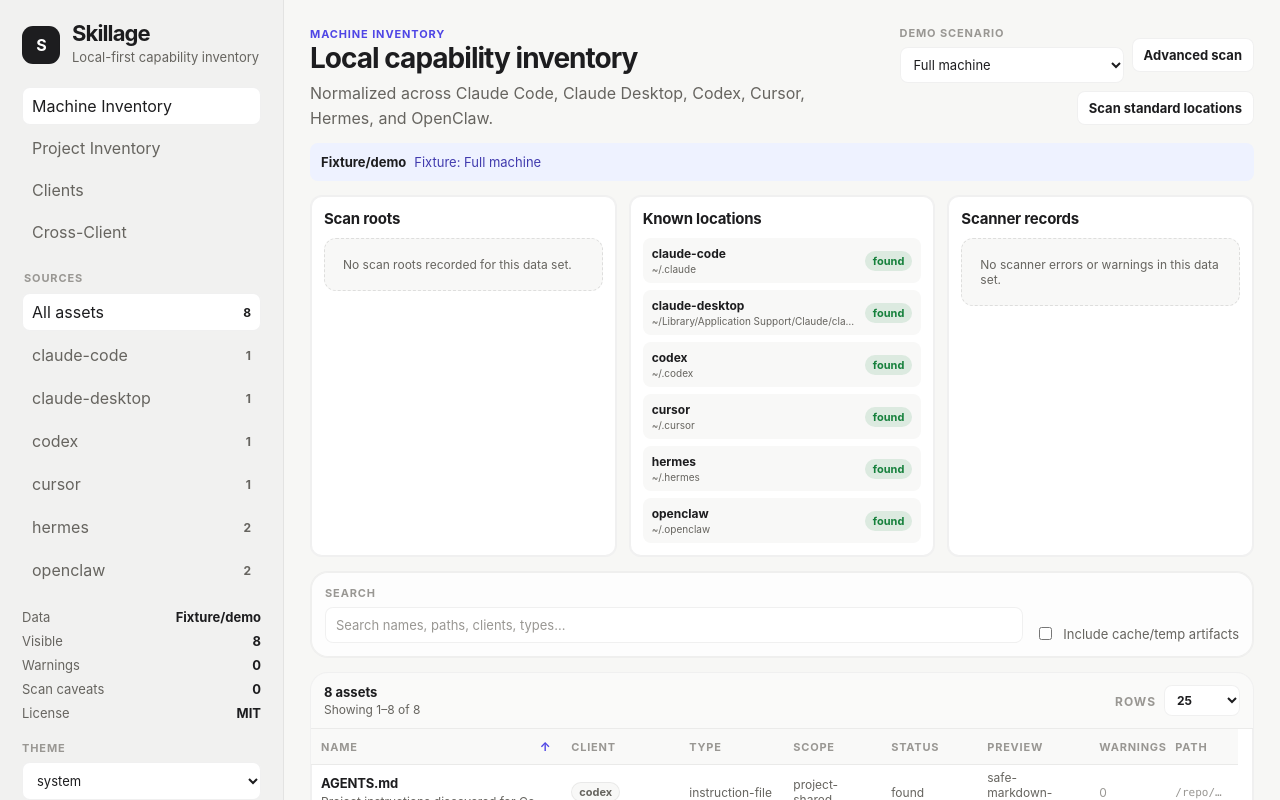
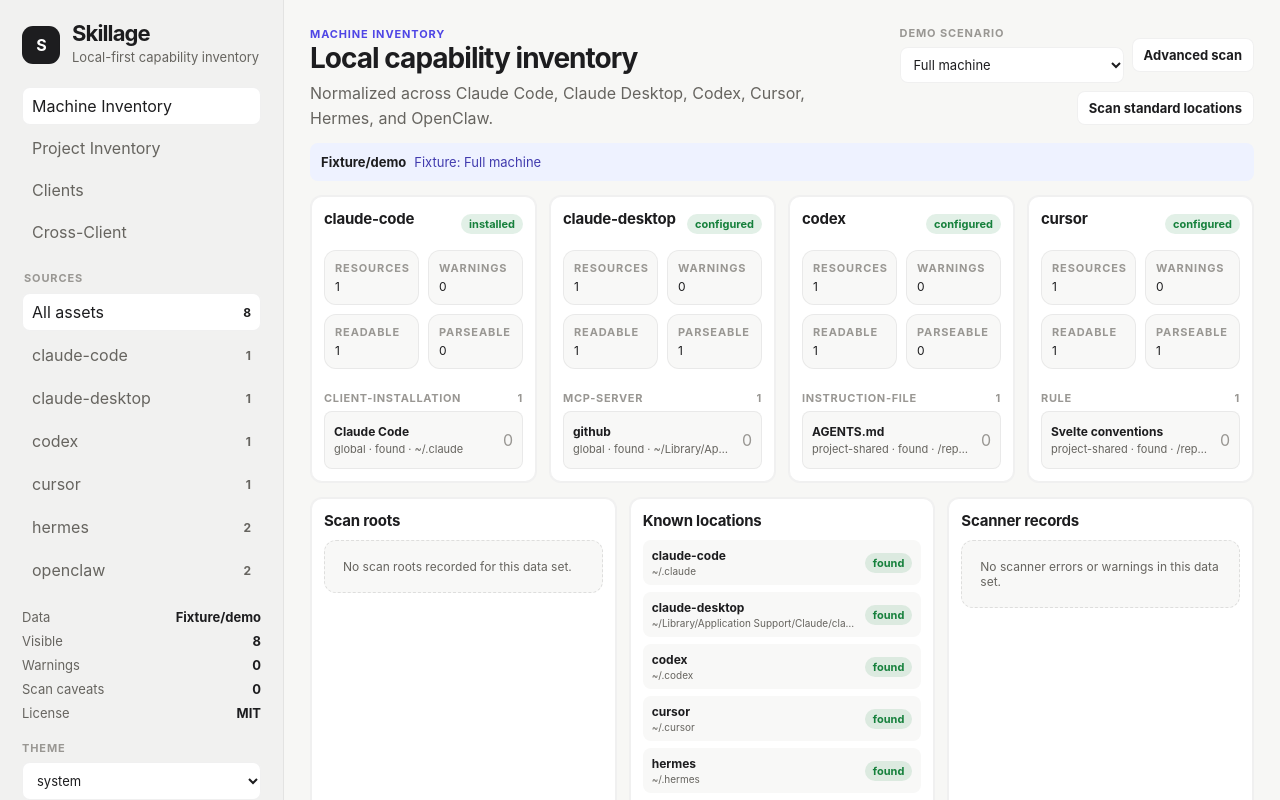
Before and after one commit to bkarlovitz/skillage, a Svelte app: page / in a window 1280 px wide. Shown: the top 800 px of the page. Built offline with nearby package versions, Linux system fonts and the light colour scheme.

Commit message:
Render core client inventory

```diff
--- a/src/App.svelte
+++ b/src/App.svelte
@@ -1,6 +1,7 @@
 <script lang="ts">
   import { onMount } from 'svelte';
   import { findCapabilityResourceById } from './lib/detail';
+  import { summarizeCoreClients } from './lib/inventory/clientSummary';
   import { fixtureScenarios, getFixtureScenario, resourcesFromFixtureScenario, type InventoryFixtureScenarioId } from './lib/inventory/fixtures';
   import type { ScanSummary } from './lib/inventory/scan';
   import { capabilityClients, type CapabilityClient, type CapabilityResource } from './lib/inventory/types';
@@ -64,26 +65,15 @@
       || statuses.includes('likely-active')
       || statuses.includes('needs-review');
   }));
-  const clientSummaries = $derived(capabilityClients.map((client) => {
-    const resources = items.filter((item) => item.client === client);
-    const locations = activeScanSummary.knownClientLocations.filter((location) => location.client === client);
-    const scannerProblems = [
-      ...activeScanSummary.readErrors.filter((error) => error.client === client),
-      ...activeScanSummary.parseErrors.filter((error) => error.client === client),
-      ...activeScanSummary.warnings.filter((warning) => warning.client === client)
-    ];
-    const state = resources.some((item) => item.status !== 'not-found')
-      ? 'found'
-      : locations.some((location) => location.exists) || scannerProblems.length > 0
-        ? 'partial'
-        : 'not-found';
-    return {
-      client,
-      resources,
-      locations,
-      state,
-      found: state === 'found'
-    };
+  const clientSummaries = $derived(summarizeCoreClients(activeScanSummary));
+  const coreClientPanels = $derived(clientSummaries.map((summary) => {
+    const groups = Object.values(summary.resources.reduce<Record<string, { resourceType: string; rows: CapabilityResource[] }>>((accumulator, resource) => {
+      const group = accumulator[resource.resourceType] ?? { resourceType: resource.resourceType, rows: [] };
+      group.rows.push(resource);
+      accumulator[resource.resourceType] = group;
+      return accumulator;
+    }, {})).sort((a, b) => a.resourceType.localeCompare(b.resourceType));
+    return { ...summary, groups };
   }));
   const scannerProblemRows = $derived([
     ...activeScanSummary.readErrors.map((error) => ({ id: error.id, severity: 'error', label: 'Read error', message: error.message, path: error.path })),
@@ -144,6 +134,17 @@
   function ariaSort(key: SortKey): 'ascending' | 'descending' | 'none' {
     if (sortKey !== key) return 'none';
     return sortDirection === 'asc' ? 'ascending' : 'descending';
+  }
+
+  function previewSnippet(item: CapabilityResource): string {
+    const text = item.contentPreview?.text;
+    if (!text || item.contentPreview?.policy === 'unread-sensitive') return '';
+    const compact = text.replace(/\s+/g, ' ').trim();
+    return compact.length > 140 ? `${compact.slice(0, 137)}...` : compact;
+  }
+
+  function resourceSourcePath(item: CapabilityResource): string {
+    return item.path ?? item.evidence[0]?.sourcePath ?? 'No source path';
   }
 
   function toggleSort(key: SortKey) {
@@ -317,6 +318,56 @@
       </section>
 
       <p class="status-line data-source-line"><strong>{sourceModeLabel}</strong><span>{dataSourceLabel}</span></p>
+
+      <section class="core-client-grid" aria-label="Core client inventory">
+        {#each coreClientPanels as summary}
+          <article class="core-client-card">
+            <div class="client-card-header">
+              <h3>{summary.client}</h3>
+              <span class:ok-status={summary.status === 'configured' || summary.status === 'installed'} class:partial-status={summary.status === 'partially-configured'} class="client-status">{summary.status}</span>
+            </div>
+            <dl class="meta compact-meta core-meta">
+              <div><dt>Resources</dt><dd>{summary.resourceCount}</dd></div>
+              <div><dt>Warnings</dt><dd>{summary.warningCount}</dd></div>
+              <div><dt>Readable</dt><dd>{summary.readableCount}</dd></div>
+              <div><dt>Parseable</dt><dd>{summary.parseableCount}</dd></div>
+            </dl>
+            <div class="core-resource-groups">
+              {#each summary.groups as group}
+                <section class="core-resource-group" aria-label={`${summary.client} ${group.resourceType}`}>
+                  <div class="core-group-heading">
+                    <strong>{group.resourceType}</strong>
+                    <span>{group.rows.length}</span>
+                  </div>
+                  {#each group.rows.slice(0, 3) as item (item.id)}
+                    <button class="core-resource-row" onclick={() => selectItem(item.id)}>
+                      <span>
+                        <strong>{item.name}</strong>
+                        <small>{item.scope} · {item.status} · {resourceSourcePath(item)}</small>
+                        {#if previewSnippet(item)}<code>{previewSnippet(item)}</code>{/if}
+                      </span>
+                      {#if item.warnings.length}
+                        <span class="issue-badge table-issue-badge">{item.warnings.length}</span>
+                      {:else}
+                        <span class="zero-issues">0</span>
+                      {/if}
+                    </button>
+                  {/each}
+                </section>
+              {:else}
+                <div class="empty small-empty">No resources for this client in the active data set.</div>
+              {/each}
+            </div>
+            {#if summary.caveats.length}
+              <ul class="core-caveats">
+                {#each summary.caveats as caveat}
+                  <li>{caveat}</li>
+                {/each}
+              </ul>
+            {/if}
+          </article>
+        {/each}
+      </section>
 
       <section class="scanner-metadata-grid" aria-label="Scanner metadata">
         <article class="metadata-panel">
@@ -526,11 +577,11 @@
           <article class="client-card">
             <div class="client-card-header">
               <h3>{summary.client}</h3>
-              <span class:ok-status={summary.state === 'found'} class:partial-status={summary.state === 'partial'} class="client-status">{summary.state}</span>
+              <span class:ok-status={summary.status === 'configured' || summary.status === 'installed'} class:partial-status={summary.status === 'partially-configured'} class="client-status">{summary.status}</span>
             </div>
             <dl class="meta compact-meta">
-              <div><dt>Resources</dt><dd>{summary.resources.length}</dd></div>
-              <div><dt>Known locations</dt><dd>{summary.locations.length}</dd></div>
+              <div><dt>Resources</dt><dd>{summary.resourceCount}</dd></div>
+              <div><dt>Known locations</dt><dd>{summary.knownLocationCount}</dd></div>
             </dl>
             <div class="resource-list compact-list">
               {#each summary.resources.slice(0, 4) as item (item.id)}
--- a/src/app.css
+++ b/src/app.css
@@ -237,6 +237,80 @@
   grid-template-columns: repeat(3, minmax(0, 1fr));
   gap: 12px;
   margin-bottom: 14px;
+}
+.core-client-grid {
+  display: grid;
+  grid-template-columns: repeat(4, minmax(0, 1fr));
+  gap: 12px;
+  margin-bottom: 14px;
+}
+.core-client-card {
+  min-width: 0;
+  border: 1px solid var(--border-subtle);
+  background: var(--surface);
+  border-radius: var(--radius-md);
+  padding: 13px;
+  box-shadow: var(--shadow-sm);
+}
+.core-meta {
+  grid-template-columns: repeat(4, minmax(0, 1fr));
+  gap: 6px;
+  margin-bottom: 10px;
+}
+.core-meta div { padding: 8px; border-radius: var(--radius-sm); }
+.core-meta dd { font-size: 12px; }
+.core-resource-groups { display: grid; gap: 8px; }
+.core-resource-group {
+  display: grid;
+  gap: 6px;
+}
+.core-group-heading {
+  display: flex;
+  align-items: center;
+  justify-content: space-between;
+  color: var(--text-subtle);
+  font-size: 11px;
+  font-weight: 700;
+  letter-spacing: .06em;
+  text-transform: uppercase;
+}
+.core-group-heading strong,
+.core-group-heading span { overflow: hidden; text-overflow: ellipsis; white-space: nowrap; }
+.core-resource-row {
+  display: flex;
+  width: 100%;
+  min-height: 58px;
+  align-items: center;
+  justify-content: space-between;
+  gap: 10px;
+  border: 1px solid var(--border-subtle);
+  border-radius: var(--radius-sm);
+  background: var(--surface-muted);
+  color: var(--text);
+  padding: 8px 9px;
+  text-align: left;
+}
+.core-resource-row:hover { background: var(--surface-hover); }
+.core-resource-row > span:first-child {
+  min-width: 0;
+  display: grid;
+  gap: 3px;
+}
+.core-resource-row strong,
+.core-resource-row small,
+.core-resource-row code { overflow: hidden; text-overflow: ellipsis; white-space: nowrap; }
+.core-resource-row strong { font-size: 12px; }
+.core-resource-row small { color: var(--text-muted); font-size: 11px; }
+.core-resource-row code { color: var(--text-subtle); font-size: 10px; }
+.core-caveats {
+  display: grid;
+  gap: 5px;
+  margin: 10px 0 0;
+  padding: 0;
+  list-style: none;
+  color: var(--warning);
+  font-size: 11px;
+  line-height: 1.35;
 }
 .metadata-panel {
   min-width: 0;
--- a/src/lib/inventory/config/toml.ts
+++ b/src/lib/inventory/config/toml.ts
@@ -289,7 +289,6 @@
 export function parseTomlConfig(input: TomlConfigParseInput): ParsedTomlConfig {
   const root: TomlObject = {};
   const parseErrors: ConfigParseError[] = [];
-  let currentPath: string[] = [];
   let currentTarget = root;
 
   for (const [index, rawLine] of input.content.replace(/^\uFEFF/, '').split(/\r?\n/).entries()) {
@@ -312,7 +311,6 @@
         continue;
       }
 
-      currentPath = tablePath;
       currentTarget = arrayTable ? getArrayTableTarget(root, tablePath) : ensureObjectAtPath(root, tablePath);
       continue;
     }
--- a/src/lib/inventory/detectors/claudeCode.ts
+++ b/src/lib/inventory/detectors/claudeCode.ts
@@ -23,10 +23,6 @@
 
 function segments(path: string): string[] {
   return normalizePath(path).split('/').filter(Boolean);
-}
-
-function claudeIndex(path: string): number {
-  return segments(path).findIndex((part) => part.toLowerCase() === '.claude');
 }
 
 function isClaudeCodeFile(file: DetectorFile): boolean {
--- a/src/lib/inventory/detectors/codex.ts
+++ b/src/lib/inventory/detectors/codex.ts
@@ -23,10 +23,6 @@
 
 function segments(path: string): string[] {
   return normalizePath(path).split('/').filter(Boolean);
-}
-
-function markerIndex(path: string, marker: '.codex' | '.agents'): number {
-  return segments(path).findIndex((part) => part.toLowerCase() === marker);
 }
 
 function isHomeMarkerPath(path: string, marker: '.codex' | '.agents'): boolean {
--- /dev/null
+++ b/src/lib/inventory/detectors/index.ts
@@ -0,0 +1,14 @@
+import { detectClaudeCode } from './claudeCode';
+import { detectClaudeDesktop } from './claudeDesktop';
+import { detectCodex } from './codex';
+import { detectCursor } from './cursor';
+import { mergeDetectorResults, type DetectorFile, type DetectorResult } from './common';
+
+export function detectCoreClients(files: DetectorFile[]): DetectorResult {
+  return mergeDetectorResults([
+    detectClaudeDesktop(files),
+    detectClaudeCode(files),
+    detectCodex(files),
+    detectCursor(files)
+  ]);
+}
--- a/vite.config.ts
+++ b/vite.config.ts
@@ -4,6 +4,8 @@
 import os from 'node:os';
 import path from 'node:path';
 import { parseVirtualFiles } from './src/lib/adapters';
+import { coreInventoryClients } from './src/lib/inventory/clientSummary';
+import { detectCoreClients } from './src/lib/inventory/detectors';
 import { capabilityResourcesFromSkillItems } from './src/lib/inventory/legacy';
 import { buildLocalScanResult } from './src/lib/inventory/localScan';
 import { knownClientLocationsForPlatform, type OsFamily } from './src/lib/inventory/locations';
@@ -32,9 +34,15 @@
     || basename === 'TOOLS.md'
     || basename === 'MEMORY.md'
     || basename === '.cursorrules'
+    || basename === 'claude_desktop_config.json'
     || basename === 'hooks.json'
     || basename === 'openclaw.json'
-    || (basename === 'config.toml' && lower.includes('/.codex/'))
+    || ((basename === 'settings.json' || basename === 'settings.local.json' || basename === 'mcp.json') && (lower.includes('/.claude/') || lower.includes('/.cursor/')))
+    || (basename === 'config.toml' && (lower.includes('/.codex/') || lower.includes('/etc/codex/')))
+    || (normalized.includes('/.claude/commands/') && basename.endsWith('.md'))
+    || (normalized.includes('/.claude/agents/') && basename.endsWith('.md'))
+    || (normalized.includes('/.codex/agents/') && basename.endsWith('.toml'))
+    || (normalized.includes('/.agents/') && (basename === 'SKILL.md' || basename === 'plugin.json' || basename === 'marketplace.json'))
     || (normalized.includes('/.cursor/rules/') && (basename.endsWith('.mdc') || basename.endsWith('.md')))
     || (normalized.includes('/.openclaw/') && basename.endsWith('.md'))
     || (normalized.includes('/.claude/rules/') && basename.endsWith('.md'))
@@ -83,11 +91,16 @@
   const home = os.homedir();
   return [
     path.join(home, '.claude'),
+    path.join(home, '.config', 'Claude'),
+    path.join(home, 'Library', 'Application Support', 'Claude'),
     path.join(home, '.hermes', 'skills'),
     path.join(home, '.hermes', 'hermes-agent', 'skills'),
     path.join(home, '.hermes', 'hermes-agent', 'optional-skills'),
     path.join(home, '.codex'),
     path.join(home, '.agents'),
+    path.join(home, '.cursor'),
+    path.join(home, '.config', 'Cursor', 'User'),
+    path.join(home, 'Library', 'Application Support', 'Cursor', 'User'),
     path.join(home, '.openclaw'),
     '/etc/codex',
     process.cwd()
@@ -109,8 +122,11 @@
 }
 
 export function virtualFilesToDevScanSummary(files: VirtualFile[], kind: 'standard' | 'root', root = ''): ScanSummary {
-  const resources = capabilityResourcesFromSkillItems(parseVirtualFiles(files));
-  return buildLocalScanResult({
+  const coreResult = detectCoreClients(files);
+  const coreClients = new Set<string>(coreInventoryClients);
+  const legacyResources = capabilityResourcesFromSkillItems(parseVirtualFiles(files)).filter((resource) => !coreClients.has(resource.client));
+  const resources = [...coreResult.resources, ...legacyResources];
+  const result = buildLocalScanResult({
     scanId: kind === 'standard' ? 'local-standard-scan' : 'local-root-scan',
     rootPath: kind === 'standard' ? 'standard locations' : root,
     rootLabel: kind === 'standard' ? 'Standard local locations' : 'Selected scan root',
@@ -121,6 +137,12 @@
     loadedStatus: '',
     emptyStatus: ''
   }).summary;
+
+  result.readErrors = coreResult.readErrors;
+  result.parseErrors = coreResult.parseErrors;
+  result.skippedSensitiveStores = coreResult.skippedSensitiveStores;
+  result.warnings = coreResult.warnings;
+  return result;
 }
 
 export function scanRoot(root: string): ScanSummary {
```
Also changed, not shown: src/lib/inventory/detectors/common.ts (+10 -0 lines), 2 other files (tests, documents, lock files or other folders).
